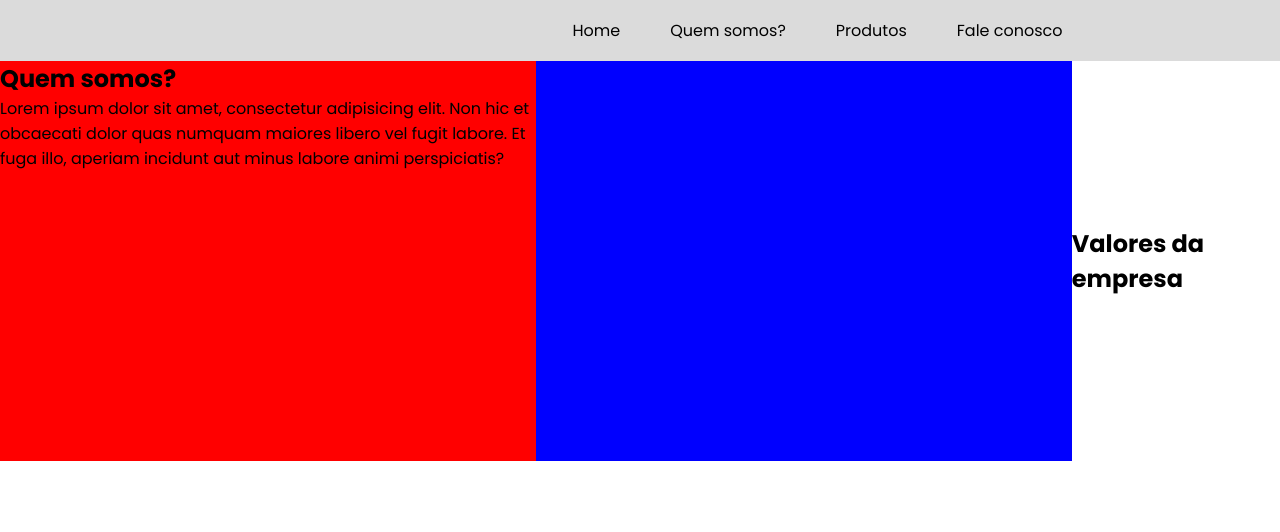
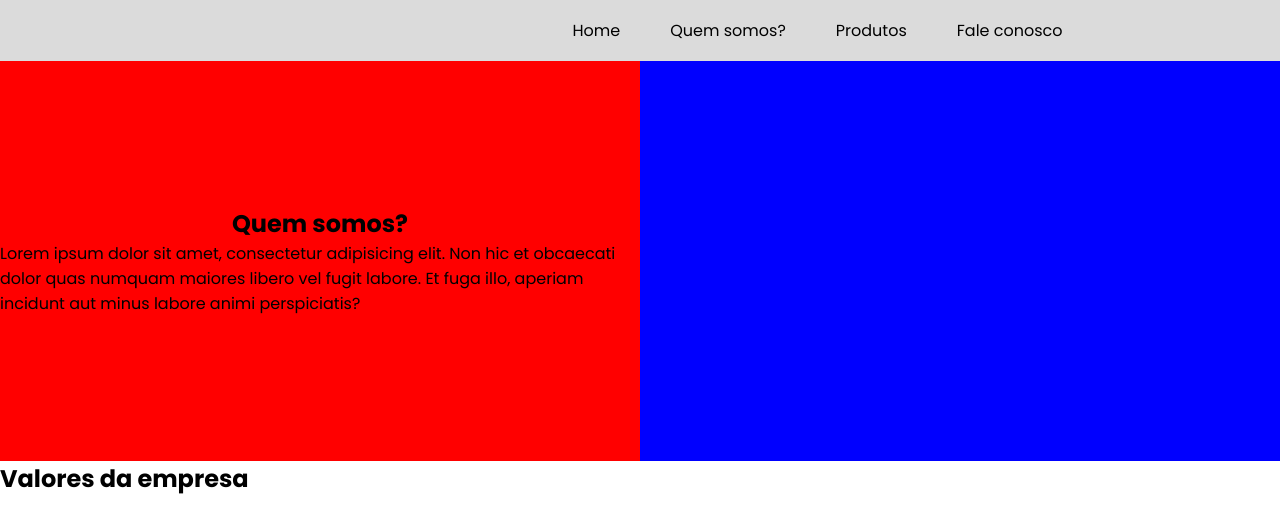
Before and after one commit to LeonardoMartins016/Action-Motoparts, a plain HTML site: page index.html in a window 1280 px wide. Drawn offline with Linux system fonts and the light colour scheme.

Commit message:
Adicionanod estilos

```diff
--- a/assets/styles/style.css
+++ b/assets/styles/style.css
@@ -51,12 +51,9 @@ header{
 /*Main*/
 
 .home{
-  justify-content: center;
-  align-items: center;
   height: 100%;
+  flex-direction: column;
 }
-
-
 /*Container que conterá título e imagem*/
 .container-about{
   height: 50vh;
@@ -66,7 +63,11 @@ header{
 /*Conteúdo da direita*/
 .content-about{
   width: 50%;
+  height: 100%;
   background-color: var(--red);
+  justify-content: center;
+  align-items: center;
+  flex-direction: column;
 }
 /*Imagem da esquerda*/
 .img-about{
--- a/index.html
+++ b/index.html
@@ -25,7 +25,7 @@
 
 
     <section class="container-about flexbox">
-        <div class="content-about">
+        <div class="content-about flexbox">
             <h2>Quem somos?</h2>
             <p>Lorem ipsum dolor sit amet, consectetur adipisicing elit. Non hic et obcaecati dolor quas numquam maiores libero vel fugit labore. Et fuga illo, aperiam incidunt aut minus labore animi perspiciatis?</p>
         </div>
```
